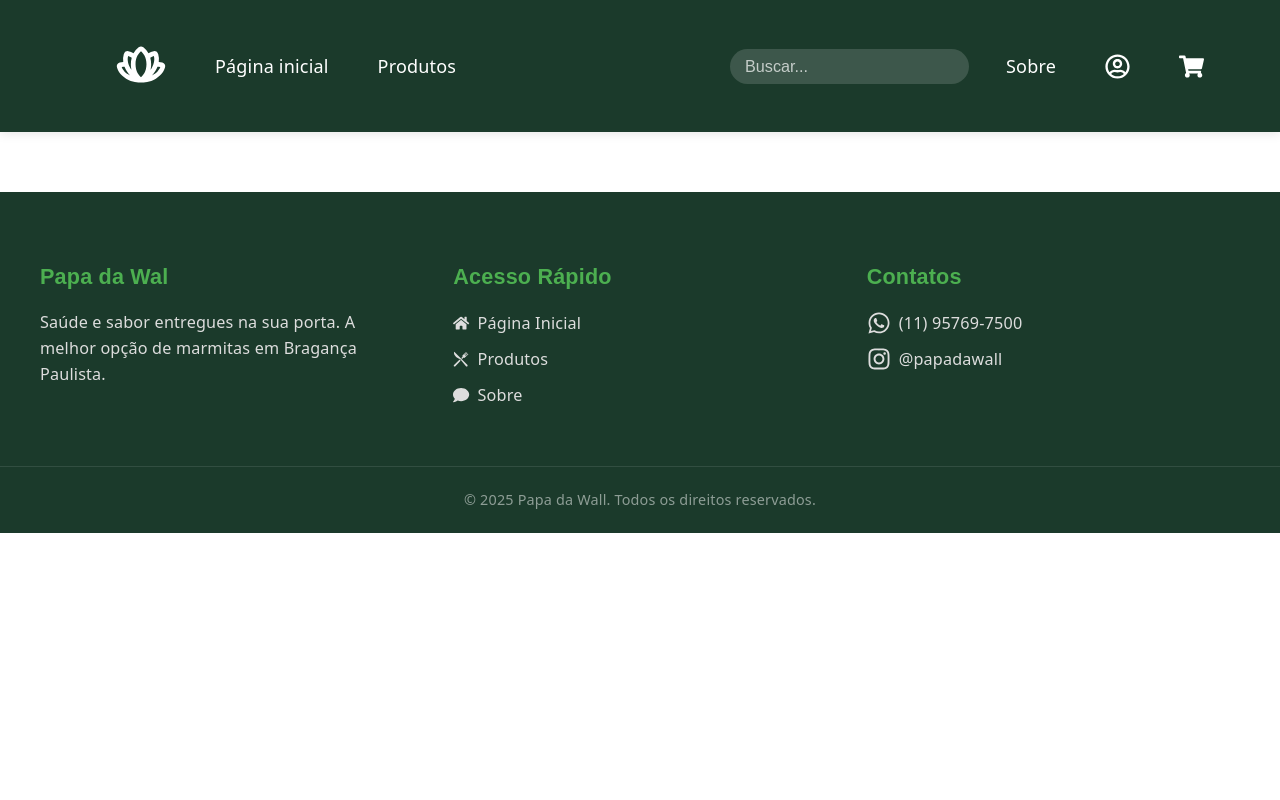
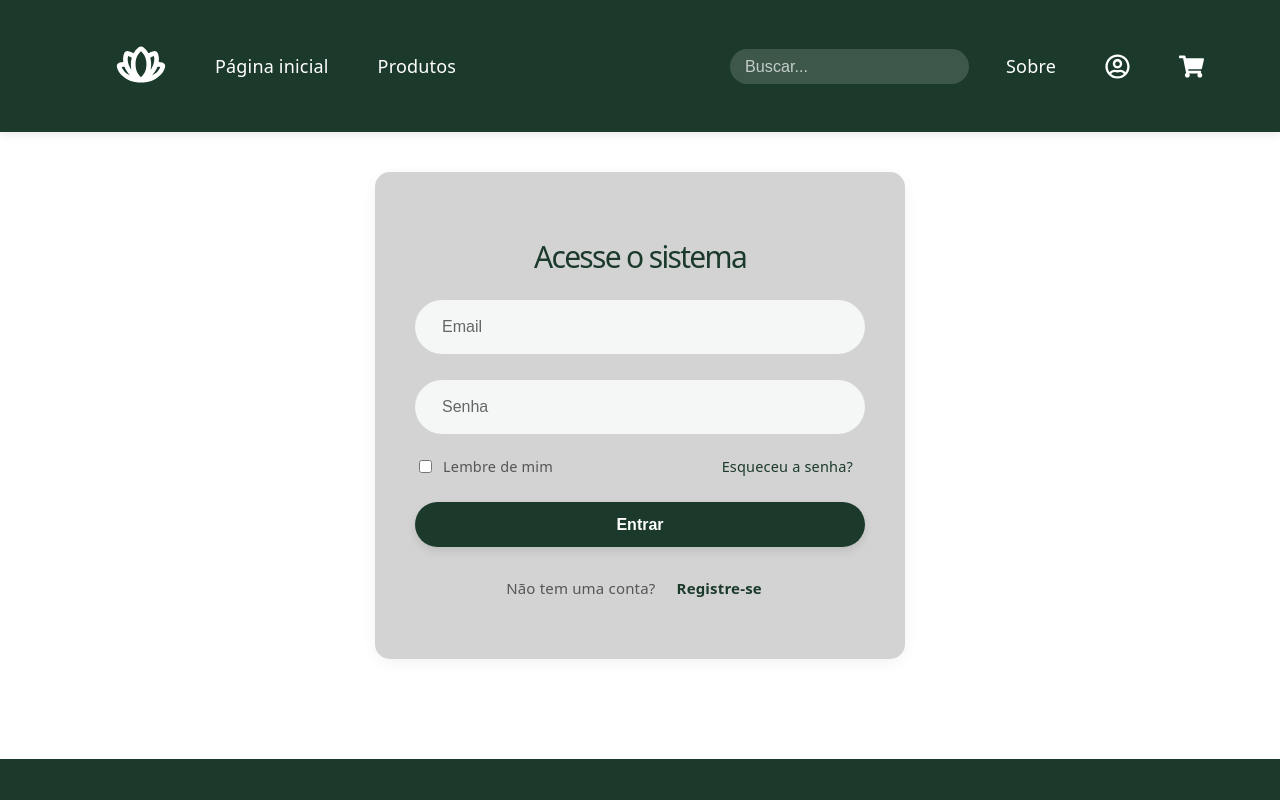
Before and after one commit to CarlosSantos-0/PapadaWal, a React (Vite) app: page /log-in in a window 1280 px wide. Shown: the top 800 px of the page. Built offline with nearby package versions, Linux system fonts and the light colour scheme.

Commit message:
Adiconando Tela de Login semi-funcional melhorias menores na aparencia da pagina vitrine

```diff
--- a/src/App.jsx
+++ b/src/App.jsx
@@ -1,6 +1,7 @@
 import './App.css'
 import Envio from './components/Envio/Envio'
 import Footer from './components/Footer/Footer'
+import Login from './components/Login/Login'
 import Main from './components/Main/Main'
 import Toolbar from './components/Toolbar/Toolbar'
 import Vitrine from './components/Vitrine/Vitrine'
@@ -19,6 +20,7 @@ function App() {
         <Route path='/' element={<Main/>}/>
         <Route path="/produtos" element={<Vitrine/>} />
         <Route path="/sobre" element={<h2>🚧 Sobre nós em breve...</h2>} />
+        <Route path='/log-in' element={<Login/>}/>
 
       </Routes>
       <Footer/>
--- /dev/null
+++ b/src/components/Login/Login.jsx
@@ -0,0 +1,67 @@
+import React from 'react'
+
+// Router
+import { Link } from 'react-router-dom'
+
+import { useState } from 'react'
+import styles from './styles.module.css'
+
+const Login = () => {
+
+  const [usarname, setUsername] = useState('')
+  const [password, setPassword] = useState('')
+
+  const handleSubmit = (event) => {
+    event.preventDefault()
+
+    alert("Enviando os dados: " + usarname + " - " + password)
+  }
+
+  return (
+    <section id='center'>
+    <div className={styles.container}>
+      <form onSubmit={handleSubmit}>
+        <h1>Acesse o sistema</h1>
+
+        <div className={styles.inputField}>
+          <input
+            type="email"
+            placeholder="Email"
+            required
+            onChange={(e) => setUsername(e.target.value)}
+          />
+        </div>
+
+        <div className={styles.inputField}>
+          <input
+            type="password"
+            placeholder="Senha"
+            onChange={(e) => setPassword(e.target.value)}
+          />
+        </div>
+
+        <div className={styles.recallForget}>
+          <label>
+            <input type="checkbox" />
+            Lembre de mim
+          </label>
+
+          <a href="#">Esqueceu a senha?</a>
+        </div>
+
+        <div>
+          <button type="submit">Entrar</button>
+
+          <div className={styles.signupLink}>
+            <p>
+              Não tem uma conta? <a href="#">Registre-se</a>
+            </p>
+          </div>
+        </div>
+      </form>
+    </div>
+    </section>
+  )
+}
+
+export default Login
--- /dev/null
+++ b/src/components/Login/styles.module.css
@@ -0,0 +1,135 @@
+/* ===== TEMA ADAPTADO: PAPA DA WAL ===== */
+
+.container {
+    width: 450px;
+    /* Trocamos o vermelho pelo fundo branco em formato de card */
+    background-color: #d3d3d3;
+    border: none; /* Removemos a borda transparente */
+    padding: 40px;
+    border-radius: 15px; /* Mesmo arredondamento dos stepCards */
+    box-shadow: 0 4px 15px rgba(0,0,0,0.05); /* Mesma sombra suave do tema principal */
+    margin: 40px auto; /* Para centralizar na tela */
+}
+
+.container h1 {
+    text-align: center;
+    font-size: 30px;
+    color: #1b3a2b; /* Usando sua --primary-color */
+    margin-bottom: 30px;
+}
+
+.container .inputField {
+    position: relative;
+    width: 100%;
+    height: 50px;
+    margin: 30px auto;
+    display: flex;
+    gap: 80px;
+}
+
+.inputField input {
+    width: 500px;
+    height: 10px;
+    background-color: #f4f7f5; /* Usando sua --bg-color */
+    outline: none;
+    border: 2px solid transparent; /* Borda invisível que aparece no hover/focus */
+    border-radius: 40px;
+    font-size: 16px;
+    color: #333; /* --text-color */
+    padding: 20px 25px;
+    transition: border-color 0.3s ease, background-color 0.3s ease;
+}
+
+/* Dá um feedback visual verde quando o usuário clica para digitar */
+.inputField input:focus {
+    border-color: #4CAF50; /* --accent-color */
+    background-color: #ffffff;
+}
+
+.inputField input::placeholder {
+    color: #666; /* Cor do seu subtitle */
+}
+
+.inputField .icon {
+    position: absolute;
+    right: 25px;
+    top: 50%;
+    transform: translateY(-50%);
+    font-size: 18px;
+    color: #1b3a2b; /* --primary-color */
+}
+
+.container .recallForget {
+    display: flex;
+    justify-content: space-between;
+    font-size: 14.5px;
+    margin: -15px 0 15px;
+}
+
+.recallForget label {
+    color: #555;
+    display: flex;
+    align-items: center;
+    gap: 8px; /* Espaço entre o checkbox e o texto */
+}
+
+.recallForget input {
+    accent-color: #4CAF50; /* Deixa o checkbox verdinho com a cara do site */
+    cursor: pointer;
+}
+
+.recallForget a {
+    color: #1b3a2b; /* --primary-color */
+    text-decoration: none;
+    font-weight: 500;
+    transition: color 0.3s;
+}
+
+.recallForget a:hover {
+    color: #4CAF50; /* --accent-color no hover */
+}
+
+.container button {
+    width: 100%;
+    height: 45px;
+    background-color: #1b3a2b; /* --primary-color */
+    color: #ffffff;
+    border: none;
+    outline: none;
+    border-radius: 40px;
+    box-shadow: 0 4px 10px rgba(0, 0, 0, 0.1);
+    cursor: pointer;
+    font-size: 16px;
+    font-weight: 600;
+    transition: background-color 0.3s ease, transform 0.2s ease;
+}
+
+/* Efeito de interatividade no botão */
+.container button:hover {
+    background-color: #4CAF50; /* --accent-color */
+    transform: translateY(-2px); /* Dá uma leve levantadinha igual aos cards */
+}
+
+.container .signupLink {
+    font-size: 15px;
+    text-align: center;
+    margin: 20px 0 10px;
+    color: #555;
+}
+
+.signupLink p {
+    margin: 0;
+}
+
+.signupLink p a {
+    color: #1b3a2b; /* --primary-color */
+    font-weight: 600;
+    margin-left: 5px;
+    text-decoration: none;
+    transition: color 0.3s;
+}
+
+.signupLink p a:hover {
+    color: #4CAF50; /* --accent-color */
+    text-decoration: underline;
+}
--- a/src/components/Vitrine/Vitrine.jsx
+++ b/src/components/Vitrine/Vitrine.jsx
@@ -11,7 +11,10 @@ function Vitrine () {
     return (
         <>
             <div className={styles.vitrine}>
-                <h1 className={styles.titulo}>Encontre nossos produtos aqui</h1>
+                <div className={styles.textosVitrine}>
+                <h1 className={styles.titulo}>Nosso Cardápio</h1>
+                <h3 className={styles.subTitulo}>Escolha suas marmitas favoritas</h3>
+                </div>
                 <div className={styles.vitrine_marmitas}>
                         <div className={styles.card_pacote}>
                             <h3>Pacote Semanal</h3>
@@ -26,14 +29,15 @@ function Vitrine () {
                             <Link className={styles.botao_pedir}>Pedir</Link>
                         </div>
                 </div>
-                <hr />
+                <hr className={styles.separador}/>
                 {/* produtos */}
                 <div className={styles.vitrine_produtos}>
                     {vitrineDados.map((produto) => (
                         <div key={produto.id} className={styles.card_produto}>
 
+
+                        <img src={produto.imagem} alt={produto.nome} className={styles.imagemProduto} />
                         <h3 className={styles.nomeProduto}>{produto.nome}</h3>
-                        <img src={produto.imagem} alt={produto.nome} className={styles.imagemProduto} />
                         <p className={styles.descricaoProduto}>{produto.descricao}</p>
 
                         <div className={styles.rodapeProduto}>
--- a/src/components/Vitrine/styles.module.css
+++ b/src/components/Vitrine/styles.module.css
@@ -9,9 +9,30 @@
 .vitrine {
     display: flex;
     flex-direction: column;
-    background-color: #daf8e4;
+    background-color: #f4f7f5;
 }
 
+.textosVitrine {
+    background-color: #1b3a2b;
+    padding: 30px 60px;
+    display: flex;
+    flex-direction: column;
+    gap: 0px;
+}
+
+.titulo {
+    color: #ffffff;
+    font-family:sans-serif ;
+    margin-bottom: 10px;
+}
+
+.subTitulo {
+    color: rgba(255, 255, 255, 0.897);
+    font-family:sans-serif ;
+}
+
+
+/* Marmitas */
 .vitrine_marmitas {
     flex: auto;
     background-color: #daf8e4;
@@ -39,12 +60,16 @@
     background-color: var(--primary-color);
     width: 200px;
     align-self: center;
+    transition: background-color 0.3s ease;
     /*margin-top: 100px;*/
 }
 
-.titulo {
-    align-self: center;
+.botao_pedir:hover {
+    background-color: var(--accent-color);
+    transform: translateY(5px );
 }
+
+
 
 /*Produtos*/
 
@@ -58,7 +83,7 @@
 }
 
 .card_produto {
-    background-color: #ecffec;
+    background-color: #ffffff;
     padding: 20px;
     display: flex;
     flex-direction: column;
@@ -110,7 +135,7 @@
 
 
 .botaoComprar {
-    background-color: #333;
+    background-color: var(--primary-color);
     color: white;
     border: none;
     padding: 10px 15px;
@@ -121,5 +146,5 @@
 }
 
 .botaoComprar:hover {
-    background-color: #555;
+    background-color: var(--accent-color);
 }
```
